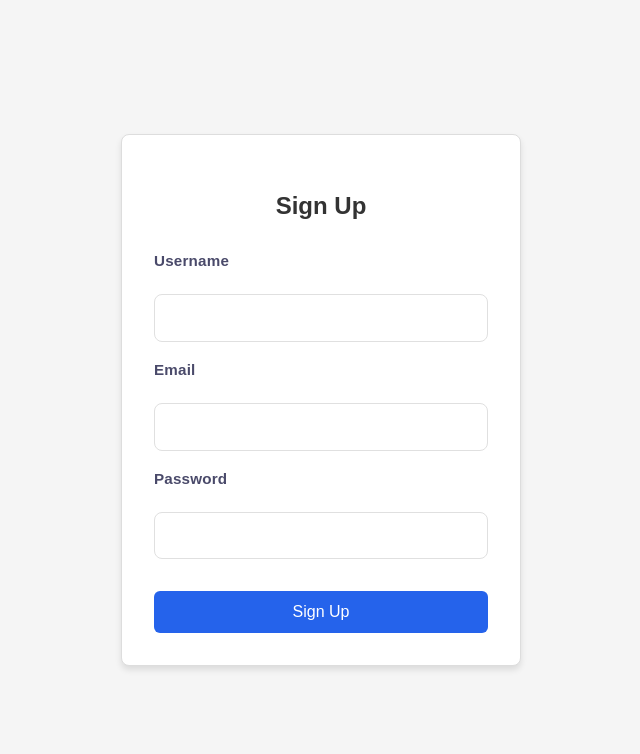
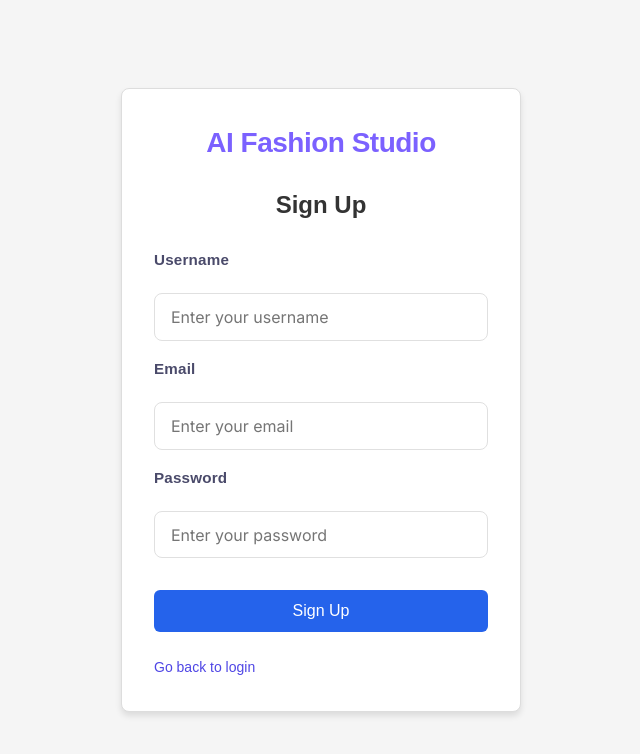
Before and after one commit to KanakamSasikalyan/react-frontend, a React (Create React App) app: page /signup in a window 1280 px wide. Shown: the top 754 px of the page, without its empty margins (319-959 px from the left). Built offline with nearby package versions, Linux system fonts and the light colour scheme.

Commit message:
signup prob resolved

```diff
--- a/src/components/Signup/Signup.jsx
+++ b/src/components/Signup/Signup.jsx
@@ -12,7 +12,7 @@ const Signup = () => {
   const handleSubmit = async (e) => {
     e.preventDefault();
     try {
-      const response = await fetch(`${API_BASE_URL}/api/auth/signup`, {
+      const response = await fetch(`${API_BASE_URL}/api/users/signup`, {
         method: 'POST',
         headers: { 'Content-Type': 'application/json' },
         body: JSON.stringify({ username, email, password }),
@@ -36,6 +36,7 @@ const Signup = () => {
   return (
     <div className="signup-container">
       <form onSubmit={handleSubmit} className="signup-form">
+        <div className="brand-title">AI Fashion Studio</div>
         <h2>Sign Up</h2>
         <div className="form-group">
           <label>Username</label>
@@ -44,6 +45,8 @@ const Signup = () => {
             value={username}
             onChange={(e) => setUsername(e.target.value)}
             required
+            placeholder="Enter your username"
+            disabled={false}
           />
         </div>
         <div className="form-group">
@@ -53,6 +56,8 @@ const Signup = () => {
             value={email}
             onChange={(e) => setEmail(e.target.value)}
             required
+            placeholder="Enter your email"
+            disabled={false}
           />
         </div>
         <div className="form-group">
@@ -62,9 +67,16 @@ const Signup = () => {
             value={password}
             onChange={(e) => setPassword(e.target.value)}
             required
+            placeholder="Enter your password"
+            disabled={false}
           />
         </div>
         <button type="submit">Sign Up</button>
+        <div className="auth-links">
+          <a href="#" onClick={e => { e.preventDefault(); navigate('/login'); }}>
+            Go back to login
+          </a>
+        </div>
       </form>
     </div>
   );
```
